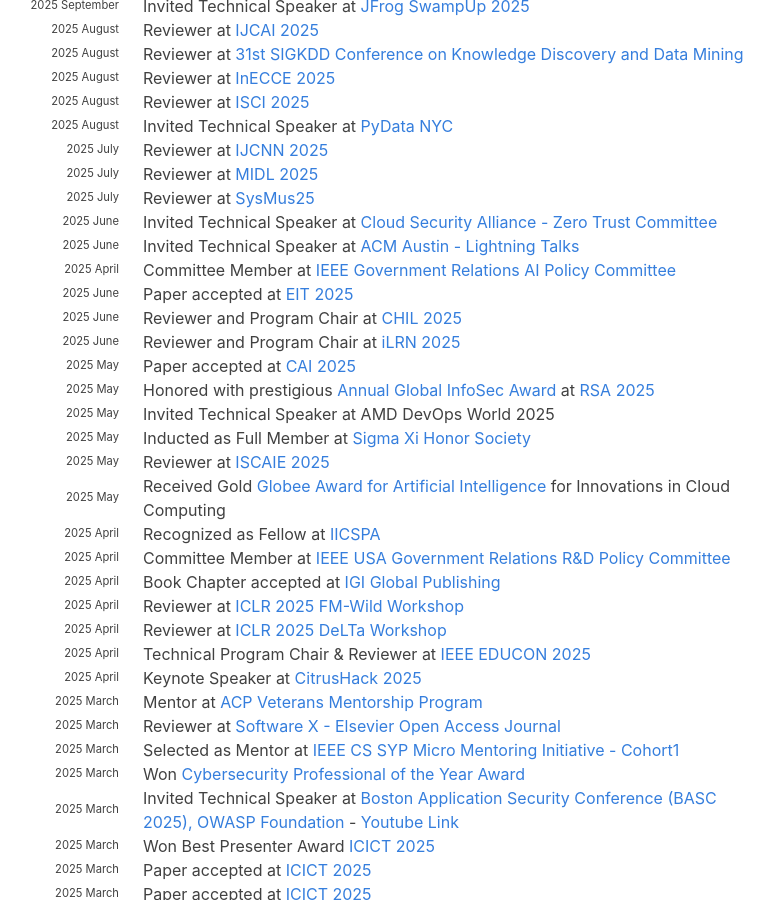
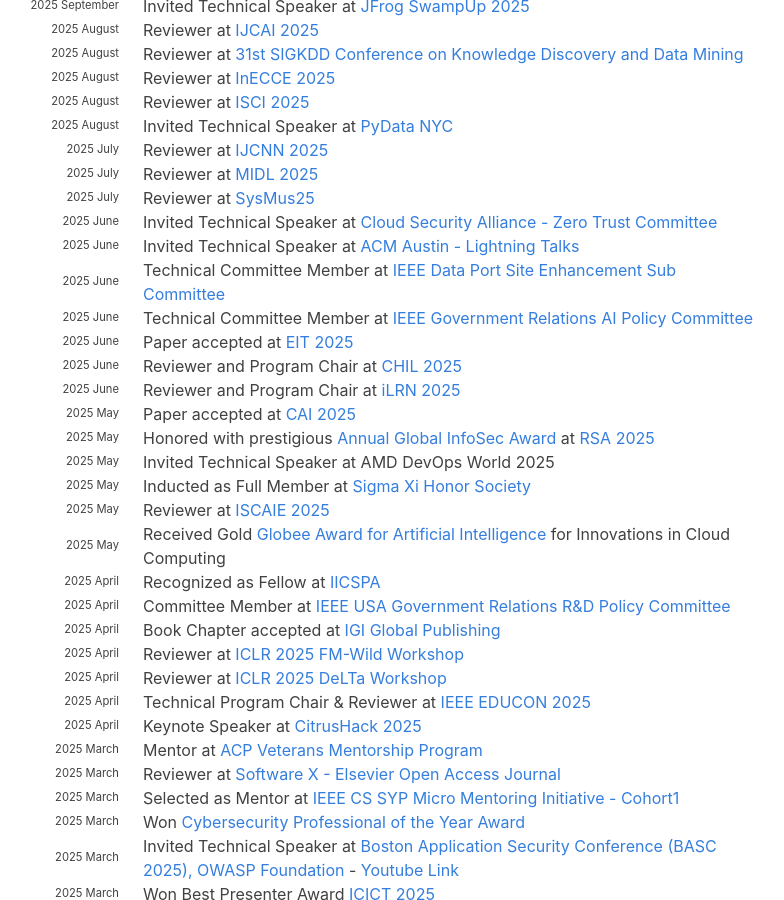
Before and after one commit to hariharanragothaman/hariharanragothaman.github.io, a Jekyll site: the page built from index.md, in a window 1280 px wide and 900 px high, scrolled down 940 px. Shown: the whole window, without its empty margins (189-973 px from the left). Built offline with Jekyll 4.4.1, drawn with Linux system fonts in a browser that asks for light colours; nearby versions of some CDN libraries; some web fonts are replaced.

Commit message:
Polishes and Updates

```diff
--- a/_data/news.yaml
+++ b/_data/news.yaml
@@ -53,12 +53,9 @@
   year-extra: July
   description: Reviewer at <a href="https://2025.midl.io/">MIDL 2025</a>
 
-#-------------------------------------------- July  ------------------------------------------------------------------------------------------------------------------------------------------------------
-
 - year: 2025
   year-extra: July
   description: Reviewer at <a href="https://www.uio.no/ritmo/english/news-and-events/events/conferences/2025/sysmus25/">SysMus25</a>
-
 
 #-------------------------------------------- June  ------------------------------------------------------------------------------------------------------------------------------------------------------
 - year: 2025
@@ -70,8 +67,12 @@
   description: Invited Technical Speaker at <a href="https://www.meetup.com/acm-austin/events/307909138/">ACM Austin - Lightning Talks</a>
 
 - year: 2025
-  year-extra: April
-  description: Committee Member at <a href="https://ieeeusa.org/committees/aipc/#:~:text=The%20committee%20meets%20as%20needed,efforts%20within%20the%20United%20States."> IEEE Government Relations AI Policy Committee </a>
+  year-extra: June
+  description: Technical Committee Member at <a href="https://ieee-dataport.org/"> IEEE Data Port Site Enhancement Sub Committee </a>
+
+- year: 2025
+  year-extra: June
+  description: Technical Committee Member at <a href="https://ieeeusa.org/committees/aipc/#:~:text=The%20committee%20meets%20as%20needed,efforts%20within%20the%20United%20States."> IEEE Government Relations AI Policy Committee </a>
 
 - year: 2025
   year-extra: June
@@ -91,11 +92,9 @@
   year-extra: May
   description: Paper accepted at <a href="https://cai.ieee.org/2025/">CAI 2025</a>
 
-
 - year: 2025
   year-extra: May
   description: Honored with prestigious <a href="https://x.com/miliefsky/status/1920114663351595197">Annual Global InfoSec Award</a> at <a href="https://www.rsaconference.com/usa">RSA 2025</a>
-
 
 - year: 2025
   year-extra: May
```
